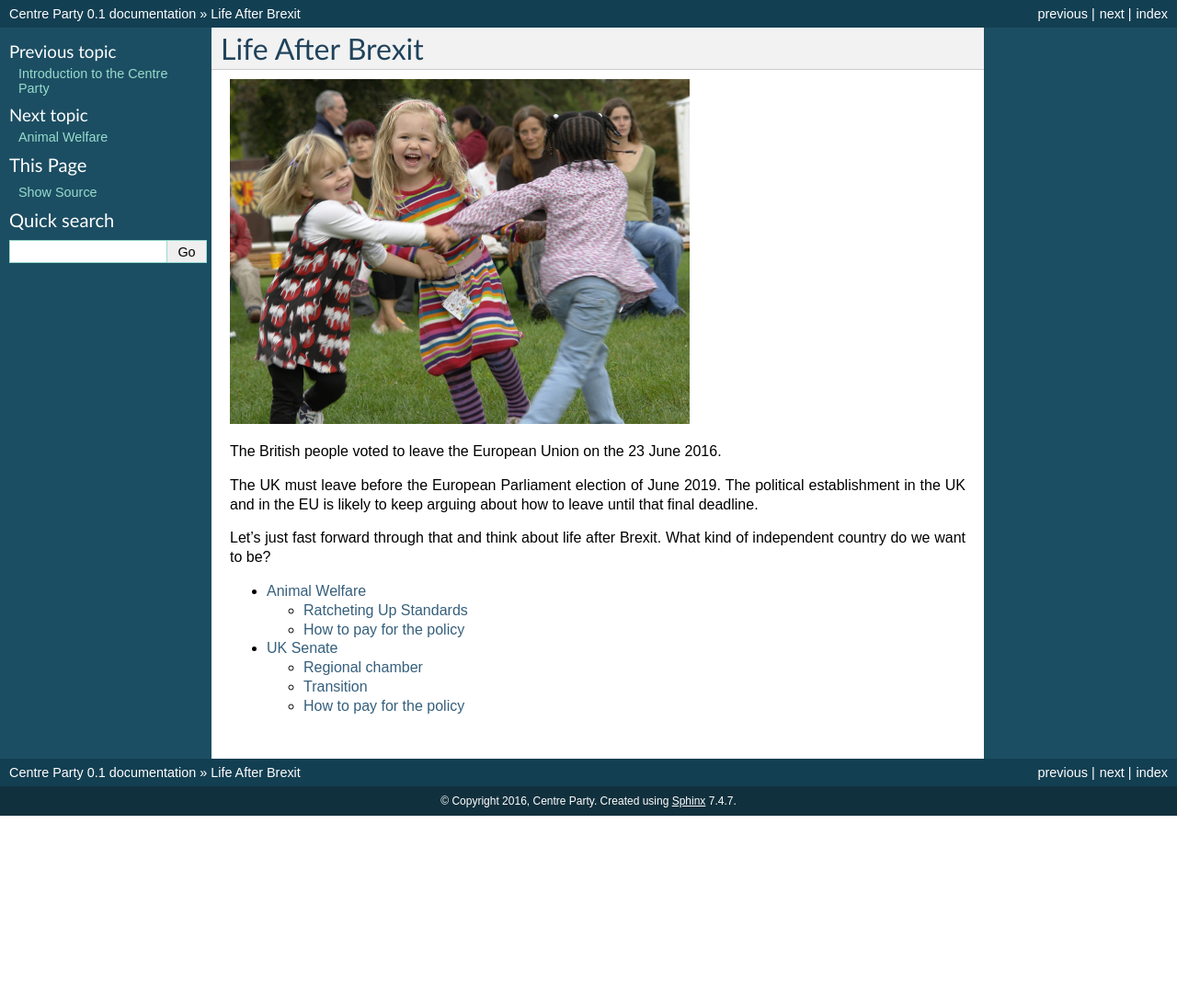
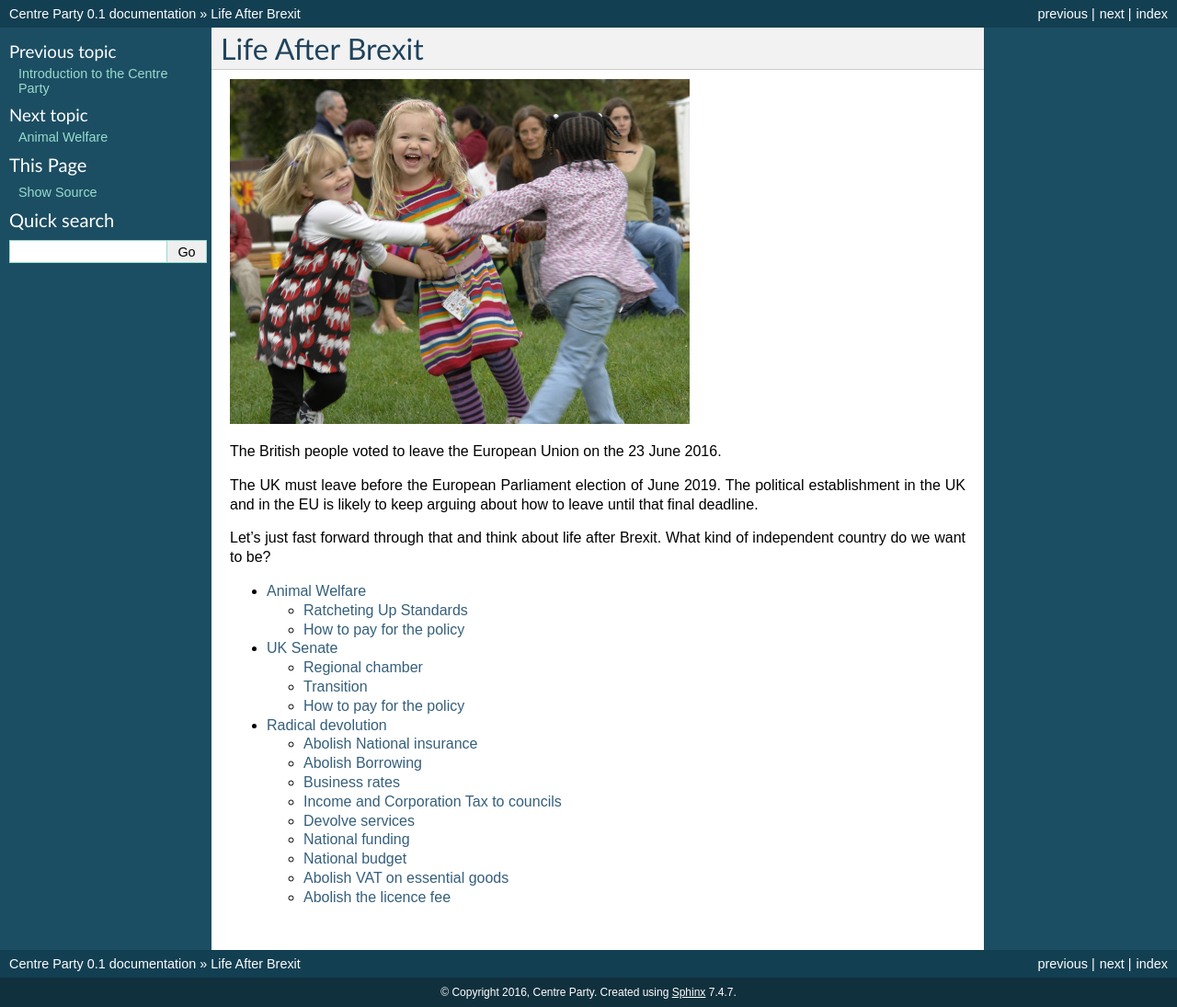
Before and after one commit to centreparty/centreparty, a Sphinx documentation site: the page built from source/brexit.rst, in a window 1280 px wide. Shown: the whole page at 92% size. Built offline with Sphinx 7.4.7, drawn with Linux system fonts in a browser that asks for light colours; before the commit the page ends 900 px from its top, so only the background shows below that; some of the changed lines change nothing that is shown.

Commit message:
Added Devolution

```diff
--- a/source/brexit.rst
+++ b/source/brexit.rst
@@ -18,3 +18,4 @@
 
    animals.rst
    senate.rst
+   devolution.rst
--- /dev/null
+++ b/source/devolution.rst
@@ -0,0 +1,220 @@
+Radical devolution
+==================
+
+The cry of the American revolutionaries was no taxation withoutThis is already happening slowly in Scotland and Northern Ireland. It should be extended to the whole of the UK.
+representation.
+
+This equation also works the other way around. You cannot have real
+government without the ability for it to finance itself.
+
+Relying on a block grant from national government means local bodies
+are not governments, they are just managers following nationally
+decided policies.
+
+It is time to devolve the mundane parts of HMRC, namely Income Tax and
+Corporation Tax, down to local governments along with Education,
+Health and out of work benefits.
+
+This is already happening slowly in Scotland and Northern Ireland. It
+should be extended to the whole of the UK.
+
+Abolish National insurance
+--------------------------
+
+The national insurance tax has increasingly lost any relation to
+benefits gained from it, it should just be combined with income tax
+for a more transparent system.
+
+Abolish Borrowing
+-----------------
+
+Local governments should not be allowed to borrow. The national
+government should take on all existing debt and monetise it away as
+far as possible by creating money and buying back the debt.
+
+No level of government should take on new debt, except in times of
+existential war.
+
+An important part of creativity and innovation depends on doing more
+with less, this requires a fixed budget, not constantly resorting to
+budget increases.
+
+Business rates
+--------------
+
+Local government keeps the tax on houses ('Council Tax') and we are
+slowly moving towards the situation where local government can keep
+100% of the business rates that they raise locally.
+
+This is good and bad. It is good as it rewards local governments for
+increasing the health of local business.
+
+However, business rates are a fairly stupid form of tax, it is not a
+tax on business profits but a tax on the buildings that businesses
+use. It leads to empty shops, abandoned warehouses and the rateable
+value of a business building may have no relation to the profit that
+can be made from it. Killing off jobs for no good reason.
+
+Business rates are already far too high. At the moment, since this
+will be the main lever that local government has control over, there
+will be even more perverse incentives to overuse it. Removing capital
+from productive businesses to non-productive uses and shrinking local
+GDP.
+
+Income and Corporation Tax to councils
+--------------------------------------
+
+Local government should control the main taxes namely Income tax and
+Corporation Tax so they can calibrate their revenue and spending in a
+way which grows local GDP.
+
+They can also then experiment with services and best practice can be
+copied.
+
+The existing council tax is quite regressive, local councils can
+experiment with better systems of land taxation.
+
+Devolve services
+----------------
+
+The NHS is already quite devolved into local trusts who have the power
+but also club together nationally for buying drugs etc. Local
+governments just have to raise and hand over the money, as well as
+appointing and holding to account the local NHS chief.
+
+Education is mostly controlled by headmasters with local governments
+providing services to the schools. Losing the national department of
+education will change pretty much nothing.
+
+Local governments can invent their own benefit schemes to get people
+back into work and to care for those who cannot work.
+
+Industry subsidies and local infrastructure also can be better planned
+locally.
+
+National funding
+----------------
+
+When you look at a list of what the Westminster government spends
+money on (from the budget_), there is very little which couldn't be
+done at a more local level.
+
+.. image:: _static/spending.png
+
+The three main things we need the national government to do is
+defence, intelligence and paying back the deficit.
+
++-----------------------------+--------------+
+| Expenditure                 | Cost         |
++=============================+==============+
+| Defence                     | £50 billion  |
++-----------------------------+--------------+
+| Intelligence Agencies etc   | £2.5 billion |
++-----------------------------+--------------+
+| Debt interest and repayment | £50 billion  |
++-----------------------------+--------------+
+| Pensions                    | £160 billion |
++-----------------------------+--------------+
+
+Defence funding could actually be hypothecated to some extent to give
+local areas some civic pride e.g. Birmingham funded that aircraft
+carrier and Norwich funded that regiment etc.
+
+Promised (but totally unfunded) entitlements to pensioners are the
+biggest item in the budget - £160 billion per year on the state
+pension alone.
+
+It is pretty hard to regionalise these built up
+entitlements. Pensioners often work in the city then retire to the
+countryside or seaside.
+
+This is a pyramid scheme and this system is going to have to be
+unwound but that is a massive topic for another article. For now let's
+just leave it with the Westminister government.
+
+National budget
+---------------
+
+Therefore, it should be possible to set a national government budget
+of about £262.5 billion or so.
+
+Here again is a budget pie chart.
+
+.. image:: _static/revenue.png
+
+On the income side, sin taxes (excise duties), customs duties, airline
+passenger duties and lots of other bits and bobs that would be hard to
+devolve, we are talking about £182 billion or so and VAT raises £143
+billion. This gives a total national government revenue of £325
+billion.
+
+That leaves £62.5 billion in revenue. Some would need to be used for
+regional subsidies, but there should be a little less VAT collected.
+
+Abolish VAT on essential goods
+------------------------------
+
+Originally, VAT was a sales tax on luxury goods like yachts not on
+basic forms of transport like bicycles or basic clothing. The EU
+required it to be put on lots of goods, we should abolish it on all
+essential goods and return it to being a luxury tax.
+
+This would directly help the poor by not taking money away from the
+poor.
+
+Here are some of the goods which should be exempted from VAT.
+
++------------------------------------+--------------+
+| Essential                          | Current Rate |
++====================================+==============+
+| Umbrellas and rainproof coats      | 20%          |
++------------------------------------+--------------+
+| Underwear                          | 20%          |
++------------------------------------+--------------+
+| Bicycles                           | 20%          |
++------------------------------------+--------------+
+| Hot drinks                         | 20%          |
++------------------------------------+--------------+
+| Cooked Food (perhaps with a cap)   | 20%          |
++------------------------------------+--------------+
+| Energy saving materials            | 5%           |
++------------------------------------+--------------+
+| Mobility aids for the elderly      | 5%           |
++------------------------------------+--------------+
+| Women's sanitary products          | 5%           |
++------------------------------------+--------------+
+| Home heating equipment             | 5%           |
++------------------------------------+--------------+
+| Educational computers for home use | 20%          |
++------------------------------------+--------------+
+
+Abolish the licence fee
+-----------------------
+
+In the age of the web, a tax on old fashioned television sets makes
+very little sense. A quarter of the BBC's income comes from commercial
+activity, this can be increased. Digital subscriptions can be
+collected for popular programs watched online.
+
+The BBC World Service is pretty tiny part of the BBC, already paid for
+the foreign office.
+
+The rest can be made up by local governments, who can give the BBC
+grant for the programmes made and activities performed within their
+area. We can trust the BBC and the local governments to decide among
+themselves how much to pay.
+
+Not having a licence fee will mean it will stop needing to justify
+audience numbers and the BBC can get back to its role as an
+incubator of new technologies and programs.
+
+Programs that have established an audience should be sold to
+commercial television stations, freeing up more money for seeding new
+programs.
+
+The BBC shouldn't bid against commercial television for programs such
+as sporting events and imported American programs. If they are already
+commercially viable, leave it to the commercial stations.
+
+
+.. _budget: https://www.gov.uk/government/uploads/system/uploads/attachment_data/file/597467/spring_budget_2017_web.pdf
```
Also changed, not shown: source/_static/revenue.png (added), source/_static/spending.png (added).
